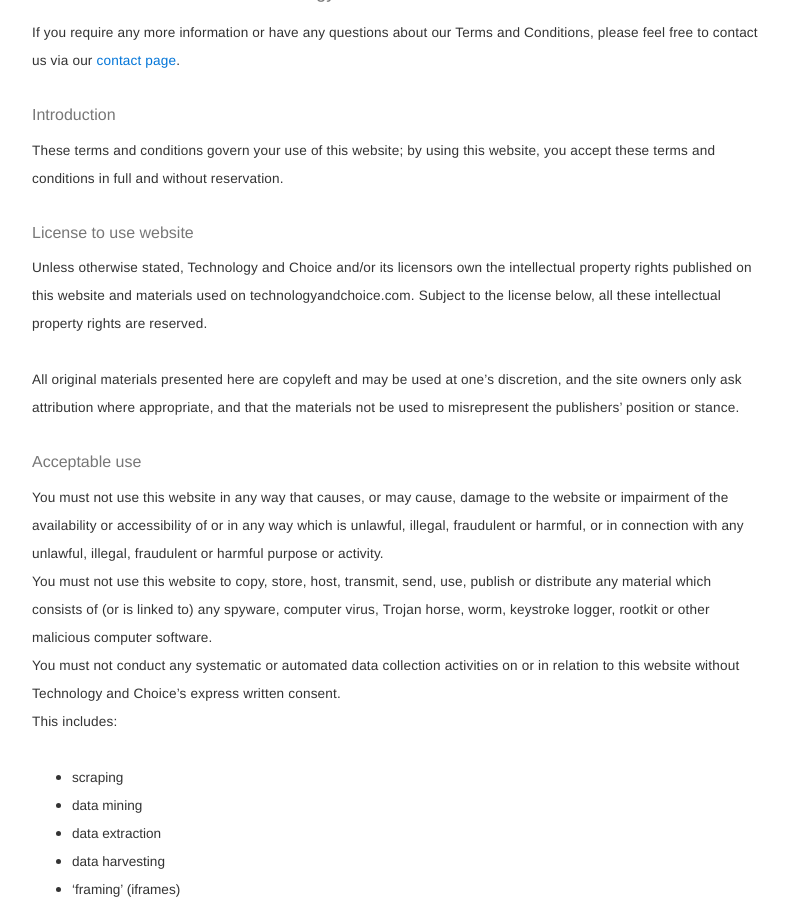
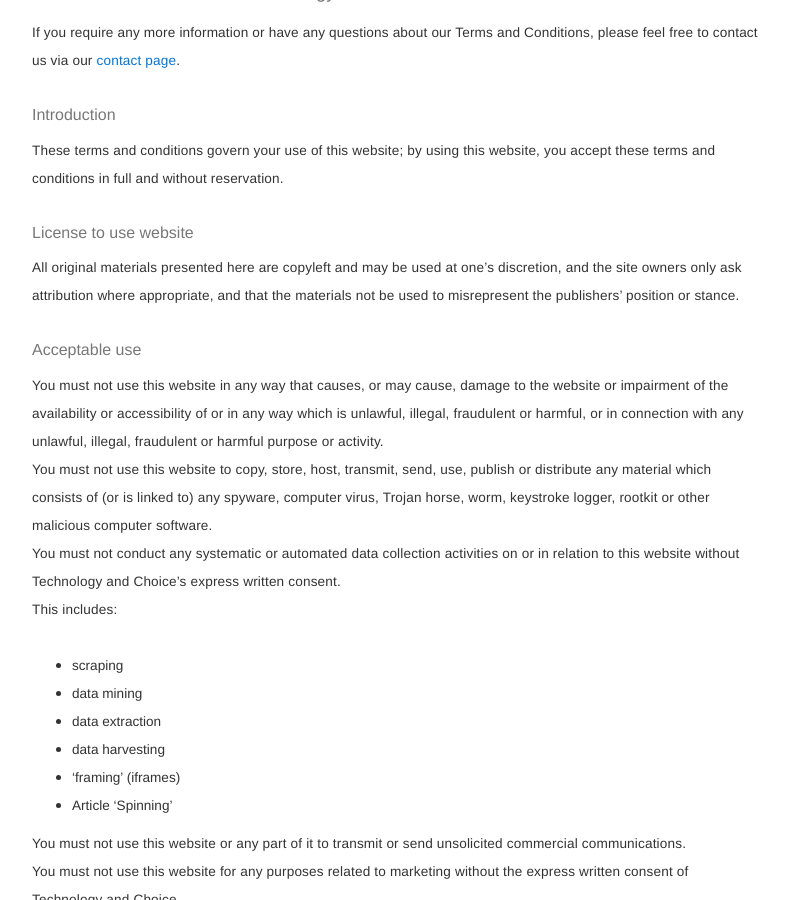
Before and after one commit to safecrossroads/technologyandchoice.com, a Jekyll site: the page built from about.md, in a window 1280 px wide and 900 px high, scrolled down 2420 px. Shown: the whole window, without its empty margins (53-842 px from the left). Built offline with Jekyll 4.4.1, drawn with Linux system fonts in a browser that asks for light colours.

Commit message:
Update about.md
Deleted inapplicable paragraph. john

```diff
--- a/about.md
+++ b/about.md
@@ -46,8 +46,6 @@ There may be affiliate links on this site, which allow us to financial opportuni
 <small>These terms and conditions govern your use of this website; by using this website, you accept these terms and conditions in full and without reservation.</small>
 
 #### <small>License to use website</small>
-
-<small>Unless otherwise stated, Technology and Choice and/or its licensors own the intellectual property rights published on this website and materials used on technologyandchoice.com. Subject to the license below, all these intellectual property rights are reserved.</small>
 
 <small>All original materials presented here are copyleft and may be used at one’s discretion, and the site owners only ask attribution where appropriate, and that the materials not be used to misrepresent the publishers’ position or stance.</small>
 
```
